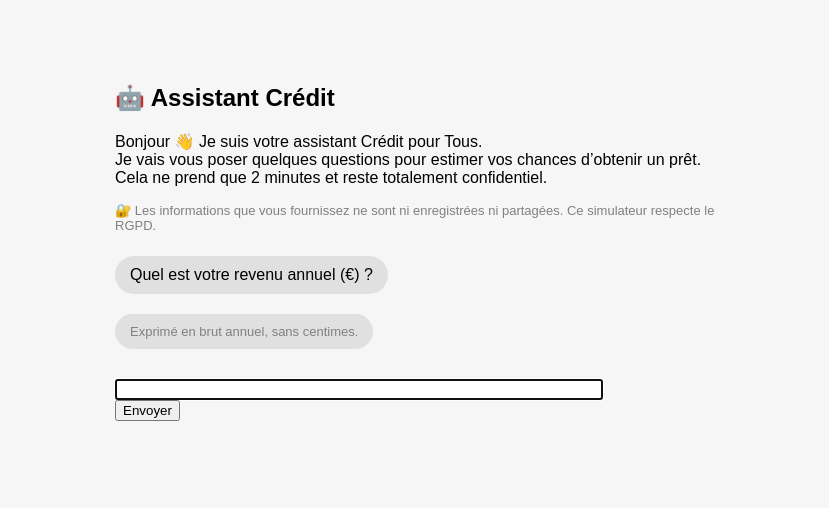
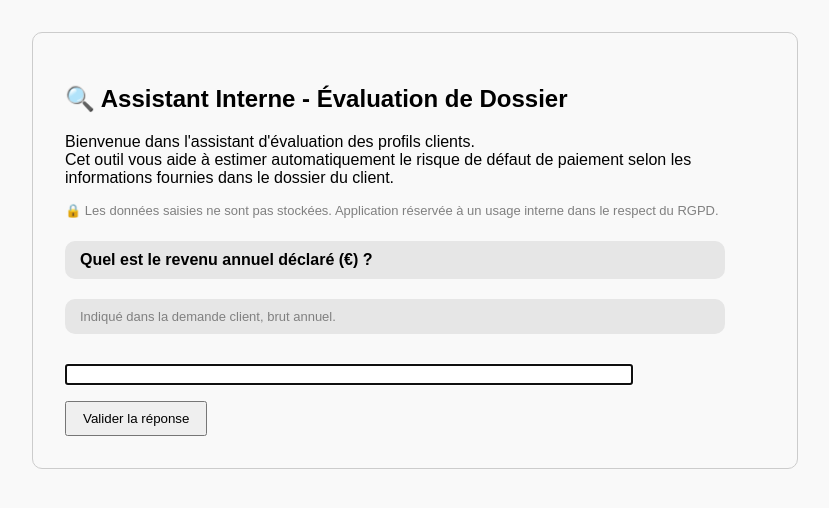
Before and after one commit to christianKT/credit_pour_tous, a Flask app: page / in a window 1280 px wide. Shown: the top 508 px of the page, without its empty margins (225-1054 px from the left). Run offline with Flask 3, Linux system fonts and the light colour scheme; parts of the project's set-up code (start-up, migrations or seed data) failed here and were passed over.

Commit message:
modification of app structure

```diff
--- a/app.py
+++ b/app.py
@@ -11,20 +11,20 @@ app.secret_key = os.environ.get("SECRET_KEY", "dev-secret")
 # Charger le modèle
 model = joblib.load("model/lgbm_clf.pkl")
 
-# Liste des questions du chatbot dans l'ordre
+# Liste des questions destinées aux EMPLOYÉS pour analyser un dossier client
 questions = [
-    ("annual_inc", "Quel est votre revenu annuel (€) ?", "Exprimé en brut annuel, sans centimes."),
-    ("loan_amnt", "Quel est le montant du prêt souhaité (€) ?", "Montant total que vous souhaitez emprunter."),
-    ("int_rate", "Quel est le taux d'intérêt proposé (%) ?", "Ex. : 7.5"),
-    ("dti", "Quel est votre ratio dette/revenu (DTI %) ?", "Plus il est bas, mieux c’est. Ex. : 35%"),
-    ("revol_util", "Quel est votre taux d'utilisation du crédit (%) ?", "Ex. : 50% d'utilisation des cartes"),
-    ("credit_history_length", "Depuis combien d'années avez-vous un historique de crédit ?", "Ancienneté en années"),
-    ("pub_rec", "Combien de défaillances publiques avez-vous ?", "Choisissez entre 0 et 3."),
-    ("term", "Quelle est la durée du prêt ?", "En mois : 36 ou 60"),
-    ("home_ownership", "Quel est votre statut de logement ?", "Ex. : Locataire, Propriétaire (hypothèque)"),
-    ("purpose", "Quel est l'objet du prêt ?", "Ex. : Voiture, Travaux, Petite entreprise..."),
-    ("verification", "Votre revenu est-il vérifié ?", "Oui ou Non"),
-    ("installment", "Quel est le montant de la mensualité estimée (€) ?", "Ex. : 450")
+    ("annual_inc", "Quel est le revenu annuel déclaré (€) ?", "Indiqué dans la demande client, brut annuel."),
+    ("loan_amnt", "Quel est le montant du prêt demandé (€) ?", "Montant total sollicité par le client."),
+    ("int_rate", "Quel est le taux d'intérêt appliqué (%) ?", "Ex. : 7.5"),
+    ("dti", "Quel est le DTI (ratio dette/revenu %) du client ?", "Ex. : 35%"),
+    ("revol_util", "Utilisation du crédit renouvelable (%) ?", "Niveau d'utilisation des lignes de crédit existantes."),
+    ("credit_history_length", "Ancienneté de l'historique de crédit (années) ?", "Durée en années depuis la 1re ligne de crédit."),
+    ("pub_rec", "Combien d'incidents publics déclarés ?", "Ex. : défauts, recouvrements, etc."),
+    ("term", "Durée du prêt demandée ?", "Ex. : 36 ou 60 mois"),
+    ("home_ownership", "Statut de logement du client ?", "Locataire, Propriétaire, Autre"),
+    ("purpose", "Objet du prêt ?", "Motif indiqué dans la demande"),
+    ("verification", "Revenu vérifié par justificatif ?", "Oui / Non"),
+    ("installment", "Montant estimé de la mensualité (€) ?", "Simulation ou estimation du prêt.")
 ]
 
 question_options = {
@@ -95,14 +95,14 @@ def chat():
             proba = round(prob * 100, 1)
 
             if prob > 0.65:
-                result = "🔴 Refusé"
-                reco = "Votre profil présente actuellement un risque élevé."
+                result = "🔴 Dossier à risque élevé"
+                reco = "Ce profil client présente un risque de défaut important. Une validation manuelle est recommandée."
             elif prob > 0.35:
-                result = "🟡 Ajusté"
-                reco = "Votre profil est acceptable, mais légèrement à risque. Des ajustements pourraient améliorer votre éligibilité."
+                result = "🟡 Dossier modéré"
+                reco = "Le risque est acceptable mais des pièces complémentaires peuvent être exigées(Analyse complémentaire recommandée.)."
             else:
-                result = "🟢 Accepté"
-                reco = "Félicitations ! Votre profil semble solide."
+                result = "🟢 Dossier favorable"
+                reco = "Le profil du client est conforme aux critères de validation."
 
             session['result'] = result
             session['proba'] = proba
@@ -130,7 +130,7 @@ def download_pdf():
     pdf = FPDF()
     pdf.add_page()
     pdf.set_font("Arial", size=12)
-    pdf.cell(200, 10, txt="Simulation de crédit - Résultat", ln=True, align='C')
+    pdf.cell(200, 10, txt="Diagnostic de Solvabilité - Crédit Client", ln=True, align='C')
     pdf.ln(10)
 
     for q, a in session['history']:
@@ -140,11 +140,10 @@ def download_pdf():
 
     pdf.ln(5)
     pdf.cell(0, 10, latin1_safe(f"Probabilité de défaut : {session['proba']}%"), ln=True)
-    pdf.cell(0, 10, latin1_safe(f"Décision : {session['result']}"), ln=True)
+    pdf.cell(0, 10, latin1_safe(f"Évaluation : {session['result']}"), ln=True)
     reco_clean = session['reco'].replace('<br>', '\n')
     pdf.multi_cell(0, 10, latin1_safe(f"Recommandation : {reco_clean}"))
 
-    # Génération propre du PDF en mémoire
     pdf_bytes = pdf.output(dest='S').encode('latin1')
     pdf_output = io.BytesIO(pdf_bytes)
     pdf_output.seek(0)
@@ -156,7 +155,6 @@ def reset():
     session.clear()
     return redirect(url_for("chat"))
 
-# uniquement en local
 # if __name__ == "__main__":
 #     port = int(os.environ.get("PORT", 5000))
 #     app.run(host="0.0.0.0", port=port)
--- a/templates/chat.html
+++ b/templates/chat.html
@@ -1,31 +1,30 @@
 <!DOCTYPE html>
 <html>
 <head>
-    <title>Chatbot Crédit</title>
+    <title>Assistant Crédit - Interne</title>
     <meta name="viewport" content="width=device-width, initial-scale=1.0">
     <style>
         body {
             font-family: Arial;
-            max-width: 600px;
+            max-width: 700px;
             margin: 2rem auto;
-            background-color: #f6f6f6;
+            background-color: #f9f9f9;
             padding: 2rem;
             border-radius: 10px;
+            border: 1px solid #ccc;
         }
         .bubble {
             margin: 10px 0;
             padding: 10px 15px;
-            border-radius: 20px;
-            max-width: 80%;
+            border-radius: 10px;
+            max-width: 90%;
         }
         .bot {
-            background-color: #e0e0e0;
-            align-self: flex-start;
+            background-color: #e6e6e6;
         }
         .user {
-            background-color: #cce5ff;
-            align-self: flex-end;
-            margin-left: auto;
+            background-color: #d0ebff;
+            text-align: right;
         }
         .chat-box {
             display: flex;
@@ -33,7 +32,11 @@
         }
         .error {
             color: red;
-            margin-bottom: 10px;
+            font-weight: bold;
+        }
+        button {
+            margin-top: 1rem;
+            padding: 0.5rem 1rem;
         }
         @media screen and (max-width: 600px) {
             body {
@@ -44,27 +47,27 @@
     </style>
 </head>
 <body>
-    <h2>🤖 Assistant Crédit</h2>
+    <h2>🔍 Assistant Interne - Évaluation de Dossier</h2>
 
     {% if history|length == 0 %}
-        <p>Bonjour 👋 Je suis votre assistant Crédit pour Tous.<br>
-        Je vais vous poser quelques questions pour estimer vos chances d’obtenir un prêt. Cela ne prend que 2 minutes et reste totalement confidentiel.</p>
-        <p style="font-size: small; color: gray;">🔐 Les informations que vous fournissez ne sont ni enregistrées ni partagées. Ce simulateur respecte le RGPD.</p>
+        <p>Bienvenue dans l'assistant d'évaluation des profils clients.<br>
+        Cet outil vous aide à estimer automatiquement le risque de défaut de paiement selon les informations fournies dans le dossier du client.</p>
+        <p style="font-size: small; color: gray;">🔒 Les données saisies ne sont pas stockées. Application réservée à un usage interne dans le respect du RGPD.</p>
     {% endif %}
 
     <div class="chat-box">
         {% for q, a in history %}
-            <div class="bubble bot">{{ q }}</div>
+            <div class="bubble bot"><strong>{{ q }}</strong></div>
             <div class="bubble user">{{ a }}</div>
         {% endfor %}
         {% if question %}
-            <div class="bubble bot">{{ question }}</div>
+            <div class="bubble bot"><strong>{{ question }}</strong></div>
             <div class="bubble bot" style="font-size: small; color: gray;">{{ helper }}</div>
         {% endif %}
     </div>
 
     {% if error %}
-        <div class="error">{{ error }}</div>
+        <p class="error">{{ error }}</p>
     {% endif %}
 
     {% if question %}
@@ -76,18 +79,20 @@
         {% else %}
             <input type="text" name="response" autofocus required style="width: 80%;">
         {% endif %}
-        <br><button type="submit">Envoyer</button>
+        <br><button type="submit">Valider la réponse</button>
     </form>
+
     {% elif result %}
         <hr>
-        <h3>Résultat : {{ result }}</h3>
-        <p>Probabilité de défaut : <strong>{{ proba }}%</strong></p>
+        <h3>📌 Résultat de l'évaluation</h3>
+        <p><strong>Probabilité de défaut :</strong> {{ proba }}%</p>
+        <p><strong>Statut du dossier :</strong> {{ result }}</p>
         {% if message %}
-            <p><strong>Évaluation du profil :</strong><br>{{ message|safe }}</p>
+            <p><strong>Recommandation :</strong><br>{{ message|safe }}</p>
         {% endif %}
-        <a href="/reset">🔁 Recommencer une simulation</a><br><br>
-        {% if download_ready %}
-            <a href="/download" download>📄 Télécharger mon diagnostic en PDF</a>
+        <br><a href="/reset">🔁 Recommencer une évaluation</a>
+        {% if download_ready %}<br>
+            <a href="/download" download>📄 Télécharger le diagnostic</a>
         {% endif %}
     {% endif %}
 </body>
```
